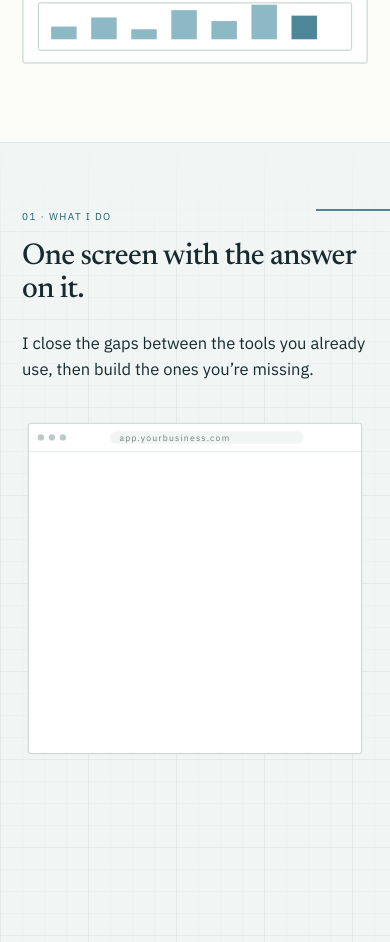
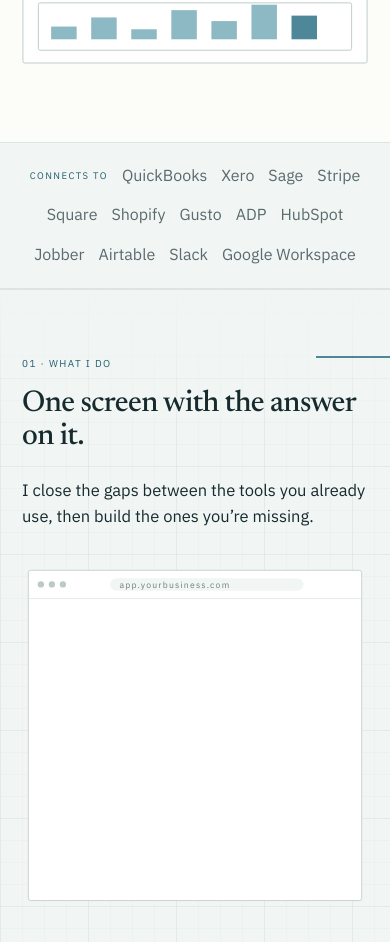
Before and after one commit to shaunagits/thread, an Astro site: page / in a window 390 px wide. Shown: the part 871-1813 px from the top of the page. Built offline with nearby package versions, Linux system fonts and the light colour scheme; Astro itself is replaced by a stand-in of ours.

Commit message:
Speed up the hero's tool cycle and bring back the connects-to strip
The cycle drops from 21s to 14s, so a name changes about every 1.6s
rather than 2.3s. The offsets scale with it rather than being re-picked:
they are deliberately not even thirds — the gaps run 3.6 / 4.7 / 5.7 so
the sequence does not read as a metronome — and dividing them by the same
1.5 keeps that rhythm. Each name still holds for 4.7s, long enough to
read.

ConnectsStrip returns below the hero, recovered from git rather than
rewritten, along with its `integrations` array. Both were deleted earlier
today as unrendered, which is exactly the case CLAUDE.md now tells you to
recover from history instead of rebuilding.

The list is the union of two that were already in the repo: the nine the
strip carried before, plus Xero, Sage, Gusto and ADP from the cycling
hero cards. Thirteen names, none of them new — every one is a claim that
Thread integrates with that platform, so adding one is the owner's call
rather than a gap to fill because a platform is popular.

Two fits fell out of going from nine names to thirteen. The 28px gap
needed about 1200px against the 1100 .wrap gives, so "Google Workspace"
orphaned onto a line of its own; at 20px the row closes near 1096 and
sets on one line. On a phone it wrapped to four rows and ran 223px, a
quarter of the viewport directly under the hero — tighter type, gap and
padding bring that to 147px in rows of 4/5/4 with no straggler. 20, 16,
14 are all values the design already uses.

Co-Authored-By: Claude Opus 5 <noreply@anthropic.com>

```diff
--- /dev/null
+++ b/src/components/ConnectsStrip.astro
@@ -0,0 +1,46 @@
+---
+import { integrations } from '../content/site';
+---
+
+<div class="strip">
+  <div class="wrap strip-in">
+    <span class="strip-lbl">Connects to</span>
+    {integrations.map((name) => <span class="strip-item">{name}</span>)}
+  </div>
+</div>
+
+<style>
+  .strip {
+    border-top: 1px solid var(--color-rule);
+    border-bottom: 1px solid var(--color-rule);
+    background: var(--color-wash);
+    padding: 26px 0;
+  }
+  /* 20px, not the 28 this carried when it held nine names. Thirteen at 28 need
+     about 1200px against the 1100 .wrap gives, so the last one — "Google
+     Workspace", the widest — orphaned onto a line of its own and read as a
+     mistake. At 20 the row closes at roughly 1096 and sets on one line, and
+     below that it wraps in twos and threes rather than leaving a straggler.
+     20 is already in the design; 28 and 22 both still orphan it. */
+  .strip-in {
+    display: flex; align-items: center; gap: 20px;
+    flex-wrap: wrap; justify-content: center;
+  }
+  .strip-lbl {
+    font-family: var(--font-mono); font-size: 9.5px; letter-spacing: .15em;
+    text-transform: uppercase; color: var(--color-koa);
+  }
+  .strip-item {
+    font-family: var(--font-serif); font-size: 17px; color: var(--color-quiet);
+  }
+
+  /* On a phone the thirteen names wrap to four rows and the band ran 223px —
+     a quarter of the viewport, directly under the hero, before §01 starts.
+     Tighter type, tighter gap and less vertical padding pull that back without
+     dropping a name. 16, 14 and 20 are all values the design already uses. */
+  @media (max-width: 640px) {
+    .strip { padding: 20px 0; }
+    .strip-in { gap: 14px; }
+    .strip-item { font-size: 16px; }
+  }
+</style>
--- a/src/components/HeroGraphic.astro
+++ b/src/components/HeroGraphic.astro
@@ -296,8 +296,15 @@ const MINI_BARS = [14, 22, 12, 28, 18, 34, 24];
   @keyframes hv-in   { to { opacity: 1; } }
   @keyframes hv-run  { from { stroke-dashoffset: 100; opacity: 0; } 12% { opacity: 1; } 88% { opacity: 1; } to { stroke-dashoffset: 0; opacity: 0; } }
 
-  /* 21s cycle per card, offset so a single tool changes roughly every 2.3s and
-     never two at once. Negative delays start each card mid-cycle. */
+  /* 14s cycle per card, offset so a single tool changes roughly every 1.6s and
+     never two at once. Negative delays start each card mid-cycle.
+
+     Was 21s until 18 Aug 2026; the owner wanted the names moving faster. The
+     offsets scale with the duration rather than being re-picked: they are not
+     even thirds on purpose — the gaps run 3.6 / 4.7 / 5.7 so the sequence does
+     not read as a metronome — and dividing them by the same 1.5 keeps that
+     rhythm intact. Each name still holds for 4.7s, which is long enough to
+     read one. */
   @keyframes rot1 { 0%, 31% { opacity: 1 } 33.3%, 98% { opacity: 0 } 100% { opacity: 1 } }
   @keyframes rot2 { 0%, 31% { opacity: 0 } 33.3%, 64.6% { opacity: 1 } 66.6%, 100% { opacity: 0 } }
   @keyframes rot3 { 0%, 64.6% { opacity: 0 } 66.6%, 98% { opacity: 1 } 100% { opacity: 0 } }
@@ -316,10 +323,10 @@ const MINI_BARS = [14, 22, 12, 28, 18, 34, 24];
     .pulse { stroke-dasharray: 3 97; animation: hv-run 3.4s linear infinite 1.9s; }
     .pl2 { animation-delay: 2.9s; } .pl3 { animation-delay: 3.9s; }
 
-    .o1 { animation: rot1 21s ease-in-out infinite 1.6s; }
-    .o2 { animation: rot2 21s ease-in-out infinite 1.6s; }
-    .o3 { animation: rot3 21s ease-in-out infinite 1.6s; }
-    .d2 { animation-delay: -5.4s; } .d3 { animation-delay: -12.4s; }
+    .o1 { animation: rot1 14s ease-in-out infinite 1.6s; }
+    .o2 { animation: rot2 14s ease-in-out infinite 1.6s; }
+    .o3 { animation: rot3 14s ease-in-out infinite 1.6s; }
+    .d2 { animation-delay: -3.6s; } .d3 { animation-delay: -8.3s; }
   }
 
   /* Composition swap, same breakpoint as DashboardPlate. Both drawings fit the
--- a/src/content/site.ts
+++ b/src/content/site.ts
@@ -40,6 +40,28 @@ export const nav = [
 ];
 
 /** Real address — Namecheap forwards it. See CLAUDE.md landmine 9. */
+/**
+ * The connects-to strip under the hero, restored 18 Aug 2026 on the owner's
+ * instruction after being deleted with its component earlier the same day.
+ *
+ * This is the union of two lists that were already in the repo, not a new set:
+ * the nine the strip carried before (QuickBooks, Shopify, Square, Jobber,
+ * Airtable, Stripe, Slack, Google Workspace, HubSpot) and the nine cycling in
+ * HeroGraphic, which added Xero, Sage, Gusto and ADP. Ordered by what they do
+ * rather than alphabetically: books, money, commerce, payroll, CRM, then the
+ * tools work actually happens in.
+ *
+ * ⚠️ Every name here is a claim that Thread integrates with it. Adding one is
+ * the owner's call, not a gap to fill because a platform is popular or has an
+ * API. See CLAUDE.md, "Content that must never be invented".
+ */
+export const integrations = [
+  'QuickBooks', 'Xero', 'Sage',
+  'Stripe', 'Square', 'Shopify',
+  'Gusto', 'ADP', 'HubSpot',
+  'Jobber', 'Airtable', 'Slack', 'Google Workspace',
+];
+
 export const contact = {
   email: 'aloha@threadhawaii.com',
   location: 'Honolulu, Hawaiʻi',
--- a/src/pages/index.astro
+++ b/src/pages/index.astro
@@ -2,6 +2,7 @@
 import Base from '../layouts/Base.astro';
 import Header from '../components/Header.astro';
 import Hero from '../components/Hero.astro';
+import ConnectsStrip from '../components/ConnectsStrip.astro';
 import DashboardPlate from '../components/DashboardPlate.astro';
 import Section from '../components/Section.astro';
 import ProcessTimeline from '../components/ProcessTimeline.astro';
@@ -13,6 +14,10 @@ import Footer from '../components/Footer.astro';
 <Base businessSchema>
   <Header />
   <Hero />
+  {/* Restored below the hero 18 Aug 2026 on the owner's instruction. It is a
+      full-bleed band rather than a section, so it sits outside .wrap and
+      supplies its own rules top and bottom. */}
+  <ConnectsStrip />
 
   {/* §01 "The problem" was folded into this section on 17 Aug 2026 and the two
       service cards went with it. The page had grown to say the same thing three
```
